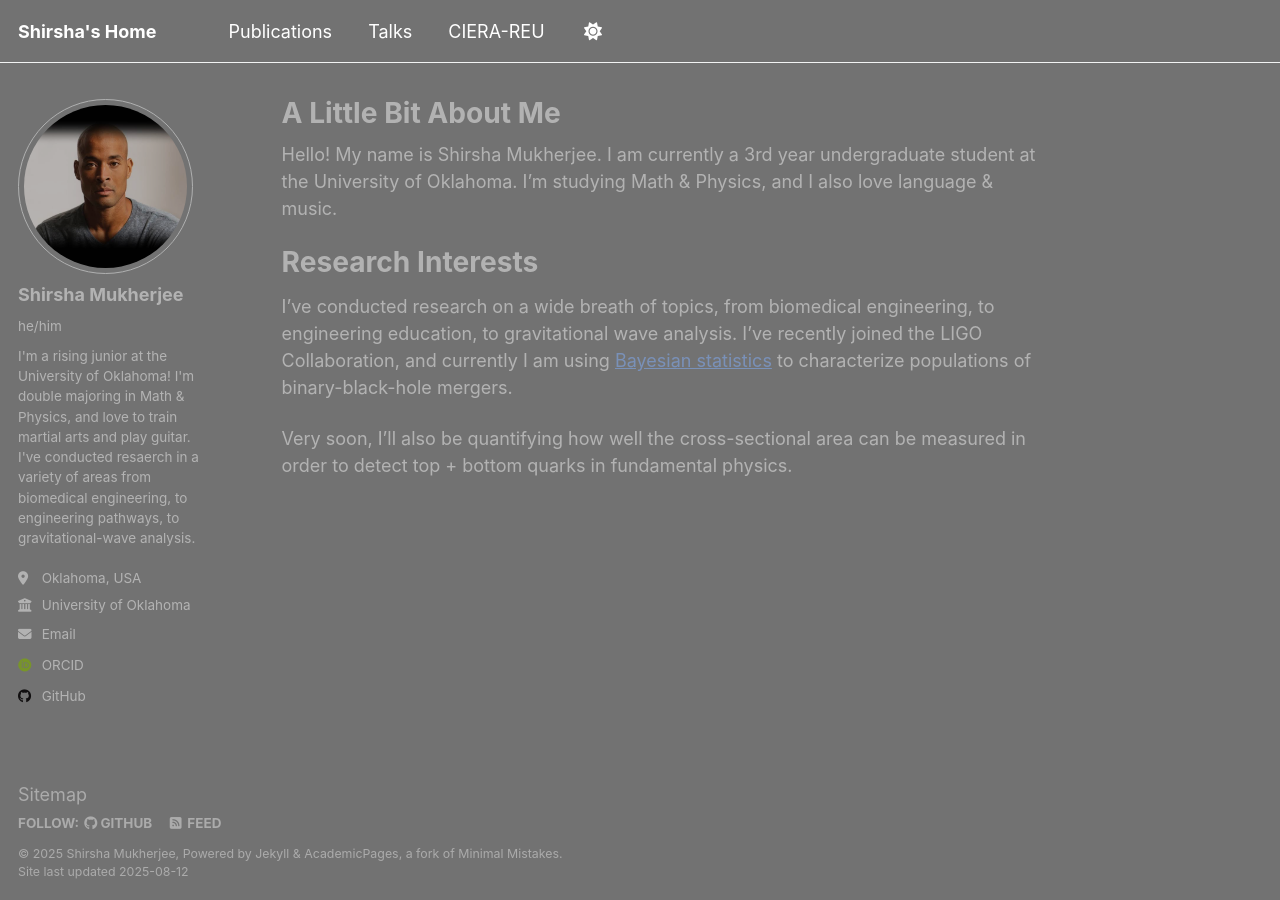
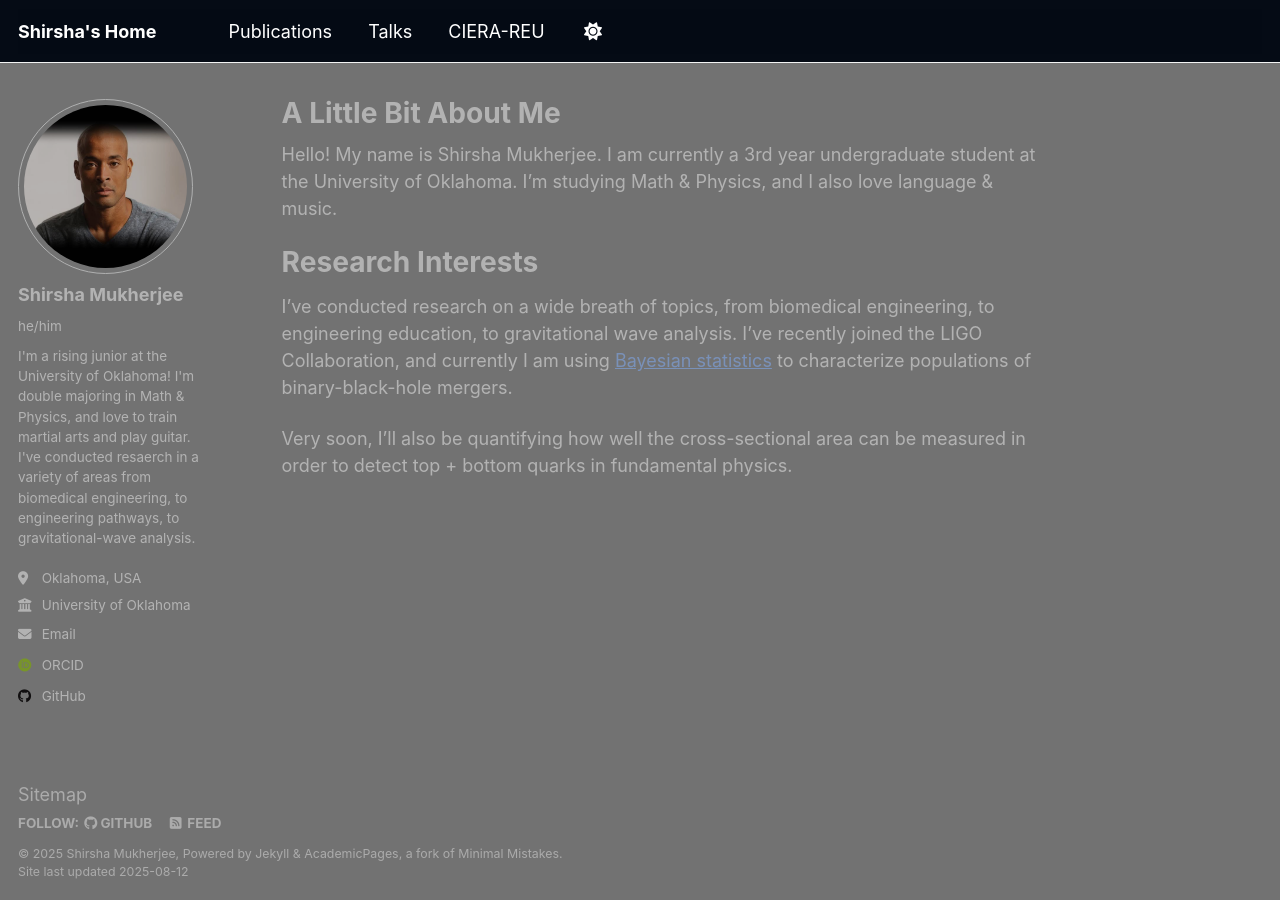
Before and after one commit to shirshamukherjee/projectfrthistime, a Jekyll site: the page built from _pages/about.md, in a window 1280 px wide. Built offline with Jekyll 4.4.1, drawn with Linux system fonts in a browser that asks for light colours; some web fonts are replaced; a script that is not in the unit is left out.

Commit message:
changed top nav bar to dark blue-black instead of transparent

```diff
--- a/assets/css/main.scss
+++ b/assets/css/main.scss
@@ -143,57 +143,27 @@ pre,
 /* If any page still shows a stray line, it’s likely a 1px border on a unique class:
    Inspect in DevTools, then add that selector above with `border:0; box-shadow:none; background:transparent;` */
 
-/* Kill the white nav bar */
+/* Deep blue-black nav bar */
 .masthead,
 .masthead__inner-wrap,
 .masthead__menu,
 #site-nav.greedy-nav,
 #site-nav.greedy-nav .visible-links,
-#site-nav.greedy-nav .hidden-links {
-  background: transparent !important;
-  border: 0 !important;
-  box-shadow: none !important;
-}
-
-.greedy-nav {
-  background: transparent !important;
-  border: 0 !important;
-  box-shadow: none !important;
-  border-radius: 0 !important;   /* removes the rounded white pill look */
-}
-
-/* remove the thin hairline the theme draws */
-.masthead,
-.masthead * { border-bottom: 0 !important; }
-.masthead::before,
-.greedy-nav::before { content: none !important; }
-
-/* keep links readable over the image */
-.masthead a,
-.greedy-nav a { color: #fff !important; }
-.greedy-nav a:hover { opacity: .85; }
-
-/* if you use the built-in search, make its bits transparent too */
-.search__toggle,
-.search-content {
-  background: transparent !important;
-  box-shadow: none !important;
-  border: 0 !important;
-}
-
+#site-nav.greedy-nav .hidden-links,
+.greedy-nav,
 .masthead__menu-item,
 .masthead__menu-item > a,
 .greedy-nav .visible-links,
 .greedy-nav .visible-links li,
 .greedy-nav .hidden-links,
 .greedy-nav .hidden-links li {
-  background: transparent !important;
+  background: rgba(5, 10, 20, 0.9) !important; /* deep navy with 90% opacity */
   border: 0 !important;
   box-shadow: none !important;
   border-radius: 0 !important;
 }
 
-/* Remove any pseudo-element strips that draw lines */
+/* Remove any pseudo-element strips */
 .masthead__menu::before,
 .masthead__menu::after,
 .greedy-nav .visible-links::before,
@@ -201,10 +171,23 @@ pre,
   content: none !important;
 }
 
-/* Keep nav text readable on the stars */
+/* Nav text color */
 .masthead a,
-.greedy-nav a { color: #fff !important; }
-.greedy-nav a:hover { opacity: .85; }
+.greedy-nav a {
+  color: #fff !important;
+}
+.greedy-nav a:hover {
+  opacity: .85;
+}
+
+/* Search bar transparent/dark to match */
+.search__toggle,
+.search-content {
+  background: rgba(5, 10, 20, 0.9) !important;
+  box-shadow: none !important;
+  border: 0 !important;
+}
+
 
 // trying to change colors of prev and next buttons
 /* Make Prev/Next buttons white text */
```
